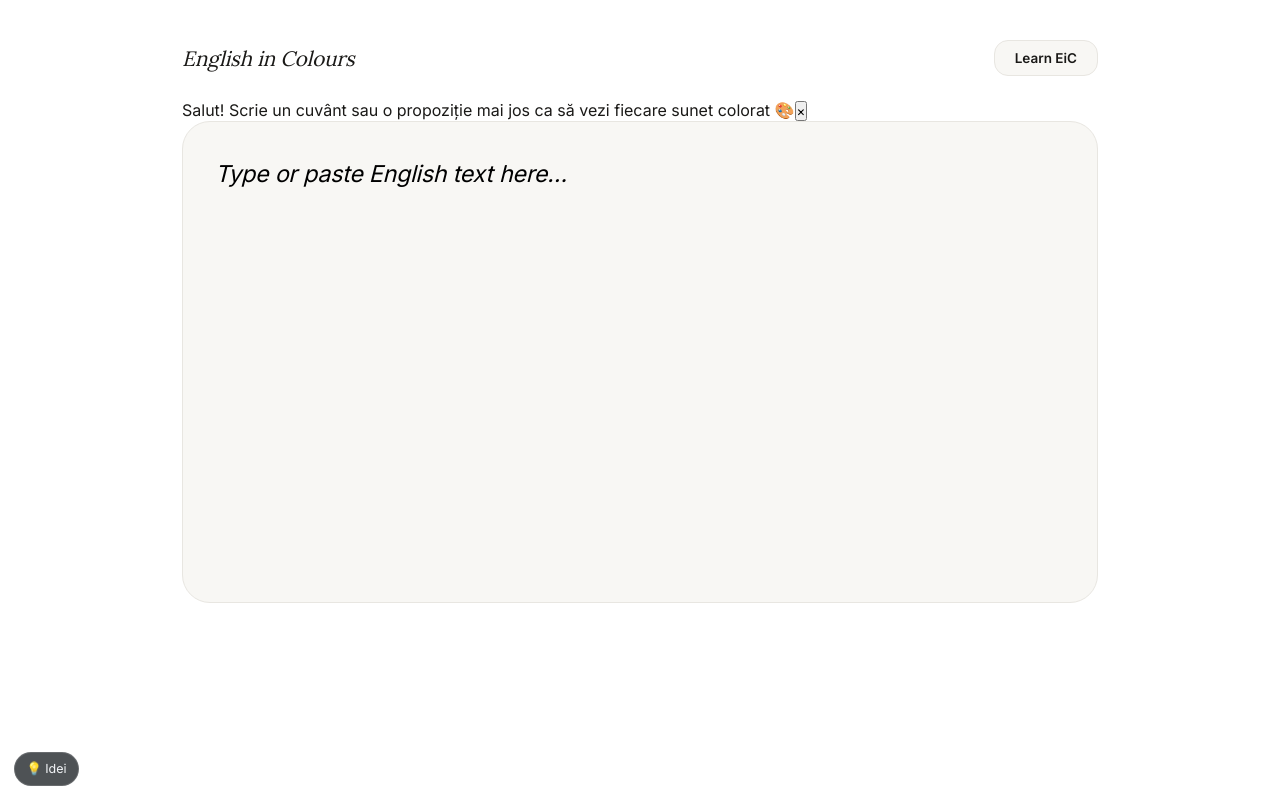
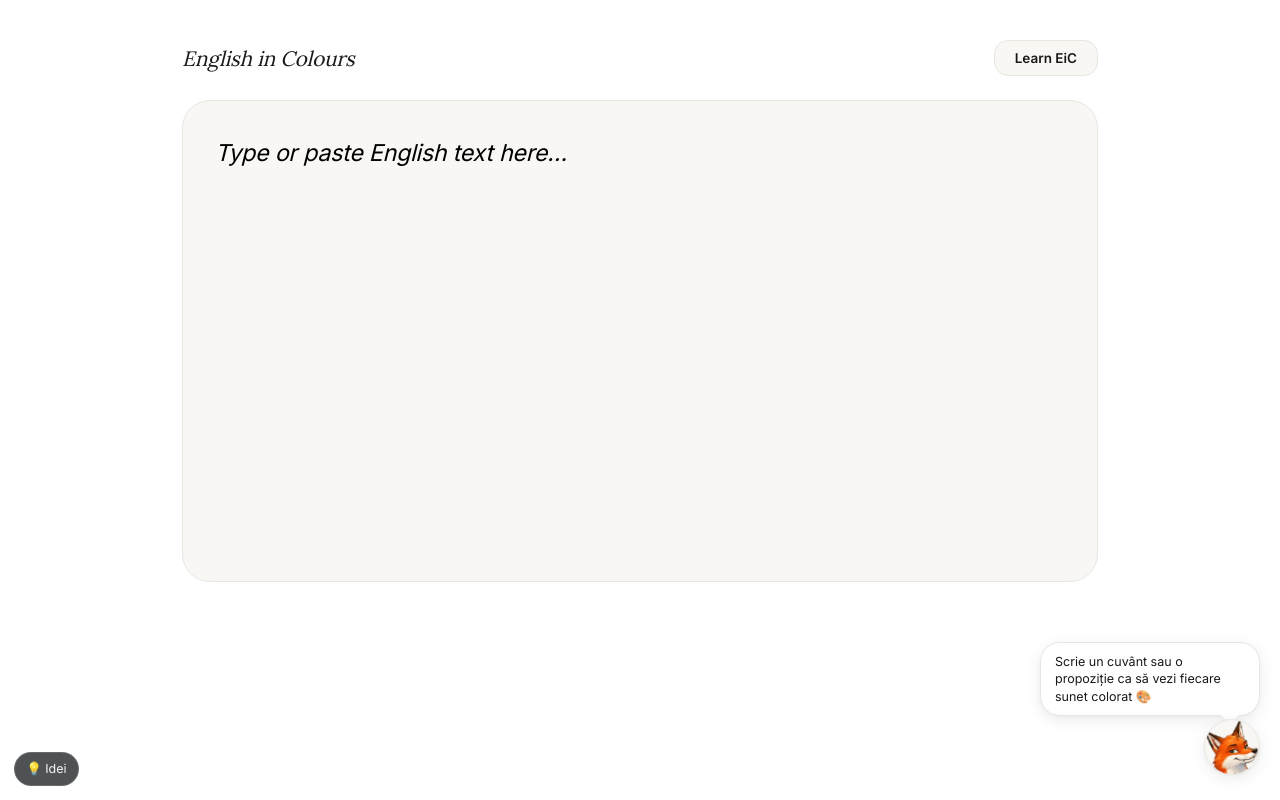
Before and after one commit to NetsurferX/eic-next, a Next.js app: page / in a window 1280 px wide. Built offline with nearby package versions, Linux system fonts and the light colour scheme.

Commit message:
vulpea main page

```diff
--- a/src/app/page.tsx
+++ b/src/app/page.tsx
@@ -1,38 +1,33 @@
 'use client'
 
-import { useRef, useState, useEffect } from 'react'
+import { useRef, useState, useCallback } from 'react'
+import { useRouter } from 'next/navigation'
 import WordRenderer from '@/components/WordRenderer'
 import { useColorizer } from '@/lib/useColorizer'
 import LevelTeaser from '@/components/game/LevelTeaser'
 import IdeasNav from './debug/_IdeasNav'
+import { MascotIntro } from '@/components/game/MascotIntro'
+import { FoxHelper, type FoxTip, type FoxMood } from '@/components/game/FoxHelper'
 
 // ── Salut inițial, o singură dată la prima vizită a paginii principale ──
-// Aceeași convenție ca vulpea din /learn (localStorage eic-*-seen): apare
-// scurt deasupra editorului, apoi se închide singură sau la primul input.
-const HOME_GREETING_SEEN_KEY = 'eic-home-seen'
-const HOME_GREETING_TEXT = 'Salut! Scrie un cuvânt sau o propoziție mai jos ca să vezi fiecare sunet colorat 🎨'
-const HOME_GREETING_SHOW_DELAY_MS = 400
-const HOME_GREETING_HIDE_MS = 6000
+// Aceeași convenție ca /learn: vulpea mare apare la centru, salută
+// ("Salut!"/"Bine ai revenit!" — vezi MascotIntro.tsx, citește el însuși
+// localStorage `eic-fox-seen`), apoi „zboară" spre dock-ul permanent din
+// colțul dreapta-jos (FoxHelper), montat abia după aterizare.
+const HOME_IDLE_TIP = 'Scrie un cuvânt sau o propoziție ca să vezi fiecare sunet colorat 🎨'
 
 export default function Home() {
+  const router = useRouter()
   const textareaRef = useRef<HTMLTextAreaElement>(null)
   const { tokens, inputText, onInput } = useColorizer()
-  const [showGreeting, setShowGreeting] = useState(false)
+  const [introDone, setIntroDone] = useState(false)
 
-  useEffect(() => {
-    let seen = false
-    try { seen = localStorage.getItem(HOME_GREETING_SEEN_KEY) === '1' } catch { /* ignore */ }
-    if (seen) return
-    const show = setTimeout(() => setShowGreeting(true), HOME_GREETING_SHOW_DELAY_MS)
-    const hide = setTimeout(() => dismissGreeting(), HOME_GREETING_SHOW_DELAY_MS + HOME_GREETING_HIDE_MS)
-    return () => { clearTimeout(show); clearTimeout(hide) }
-    // eslint-disable-next-line react-hooks/exhaustive-deps
+  // ── Vulpea-asistent — coadă de mesaje declanșate din meniul de acțiuni ──
+  const [foxQueue, setFoxQueue] = useState<FoxTip[]>([])
+  const triggerFox = useCallback((text: string, mood?: FoxMood) => {
+    setFoxQueue(q => [...q, { id: `${Date.now()}-${Math.random()}`, text, mood }])
   }, [])
-
-  const dismissGreeting = () => {
-    setShowGreeting(false)
-    try { localStorage.setItem(HOME_GREETING_SEEN_KEY, '1') } catch { /* ignore */ }
-  }
+  const dequeueFox = useCallback(() => setFoxQueue(q => q.slice(1)), [])
 
   const rendered = tokens.map((tok, i) => {
     if (tok.isWhitespace) return <span key={i}>{tok.raw}</span>
@@ -57,19 +52,6 @@
 
       {/* The tool itself: one generous input, nothing competing for attention */}
       <div className="eic-editor-wrap">
-        {showGreeting && (
-          <div className="eic-greeting-toast" role="status">
-            <span>{HOME_GREETING_TEXT}</span>
-            <button
-              type="button"
-              className="eic-greeting-close"
-              onClick={dismissGreeting}
-              aria-label="Închide"
-            >
-              ×
-            </button>
-          </div>
-        )}
         <div className="eic-editor" onClick={() => textareaRef.current?.focus()}>
           <div className="eic-highlight" aria-hidden="true">
             {tokens.length === 0
@@ -81,10 +63,7 @@
             ref={textareaRef}
             className="eic-textarea"
             defaultValue={inputText}
-            onChange={e => {
-              onInput(e.target.value)
-              if (showGreeting) dismissGreeting()
-            }}
+            onChange={e => onInput(e.target.value)}
             placeholder=" "
             spellCheck={false}
             autoComplete="off"
@@ -99,6 +78,37 @@
       {/* Acces la paginile cu idei (buton plutitor, stânga-jos) */}
       <IdeasNav />
 
+      {/* Vulpea mare, la centru, la deschiderea paginii — salută, apoi
+          „zboară" spre dock-ul de mai jos (vezi MascotIntro.tsx) ── */}
+      {!introDone && <MascotIntro onComplete={() => setIntroDone(true)} />}
+
+      {/* Vulpea-asistent — dock permanent, montat abia după aterizare, ca
+          predarea vizuală să fie fără sărituri (vezi introDone mai sus) ── */}
+      {introDone && (
+        <FoxHelper
+          idleTip={HOME_IDLE_TIP}
+          queue={foxQueue}
+          onDequeue={dequeueFox}
+          actions={[
+            {
+              id: 'ce-e-asta',
+              label: 'Ce e "English in Colours"?',
+              onClick: () => triggerFox('Fiecare sunet din engleză are propria culoare — așa vezi cum se pronunță un cuvânt doar privindu-l, nu doar citindu-l.', 'hint'),
+            },
+            {
+              id: 'cum-functioneaza',
+              label: 'Cum funcționează culorile?',
+              onClick: () => triggerFox('Literele care sună la fel primesc aceeași culoare, indiferent cum sunt scrise — de-asta "ee" din "see" și "y" din "happy" pot avea aceeași culoare.', 'hint'),
+            },
+            {
+              id: 'la-joc',
+              label: 'Du-mă la joc',
+              onClick: () => router.push('/learn'),
+            },
+          ]}
+        />
+      )}
+
     </main>
   )
 }
```
